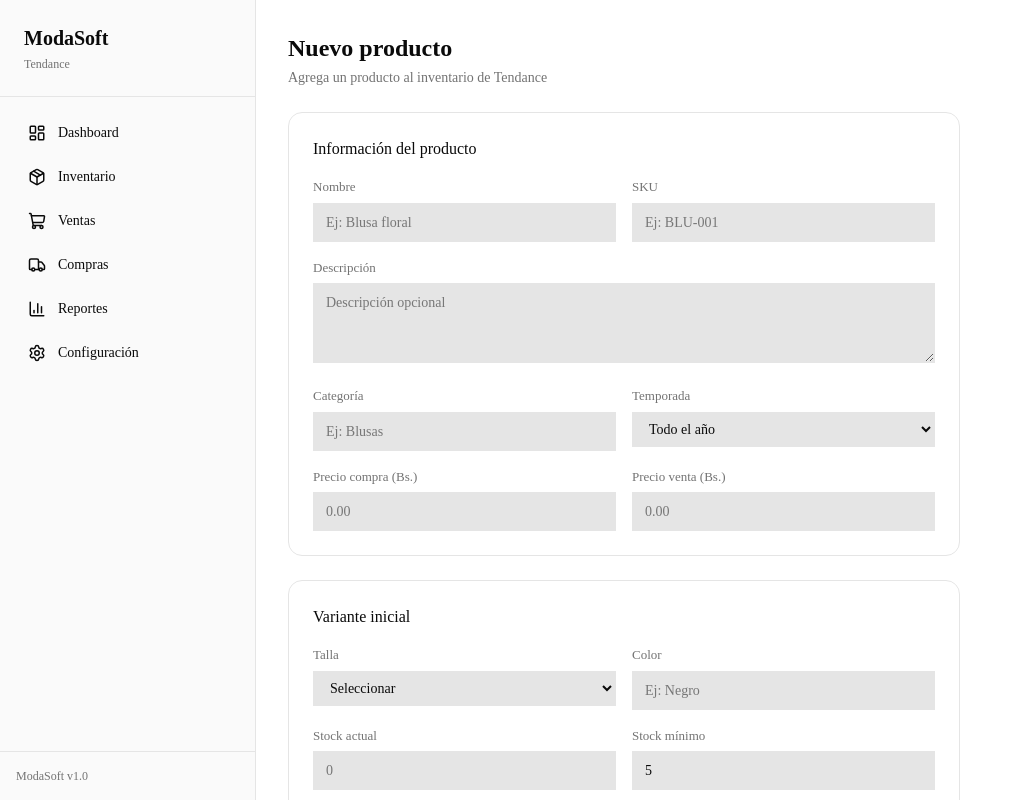
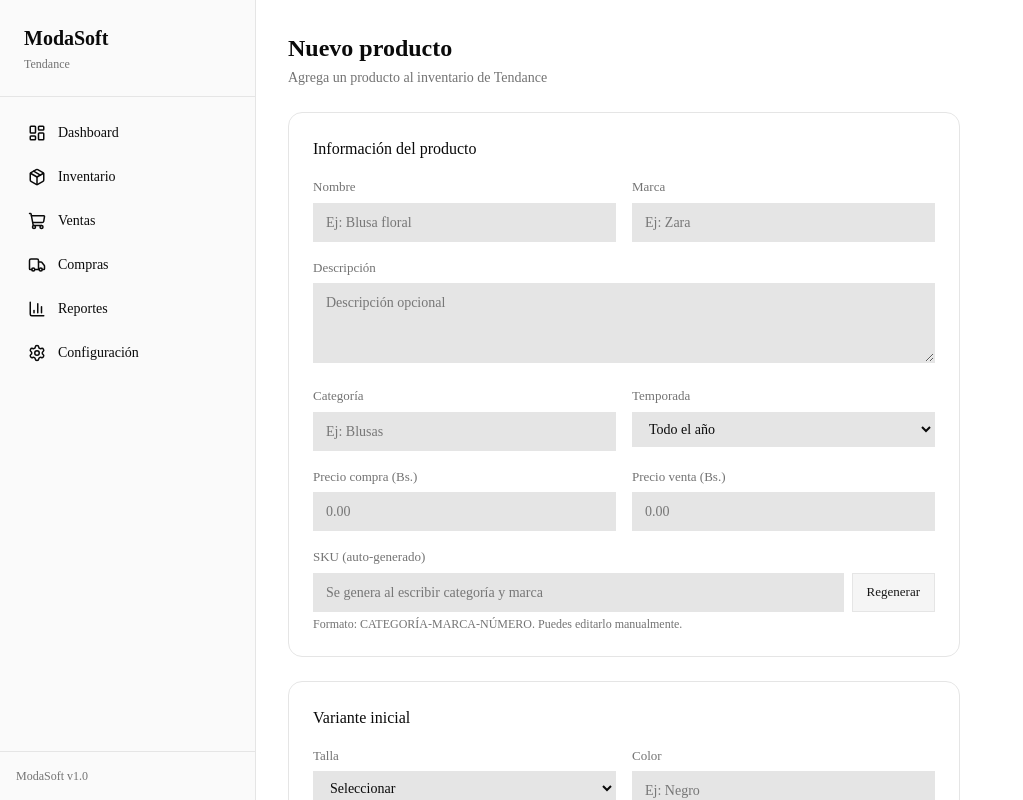
Before and after one commit to AndrewGyt/Modasoft, a Next.js app: page /inventario/nuevo in a window 1280 px wide. Shown: the whole page, without its empty margins (0-1023 px from the left). Built offline with nearby package versions, Linux system fonts and the light colour scheme.

Commit message:
feat: campo marca + SKU auto-generado en inventario

```diff
--- a/src/app/(dashboard)/inventario/nuevo/page.tsx
+++ b/src/app/(dashboard)/inventario/nuevo/page.tsx
@@ -2,6 +2,13 @@
 
 import { useState } from "react"
 import { useRouter } from "next/navigation"
+
+function generarSKU(categoria: string, marca: string) {
+  const cat = categoria.slice(0, 3).toUpperCase() || "PRD"
+  const mar = marca.slice(0, 2).toUpperCase() || "XX"
+  const num = Math.floor(10000 + Math.random() * 90000)
+  return `${cat}-${mar}-${num}`
+}
 
 export default function NuevoProductoPage() {
   const router = useRouter()
@@ -10,6 +17,7 @@ export default function NuevoProductoPage() {
     nombre: "",
     descripcion: "",
     sku: "",
+    marca: "",
     precioCompra: "",
     precioVenta: "",
     temporada: "",
@@ -21,7 +29,17 @@ export default function NuevoProductoPage() {
   })
 
   const handleChange = (e: React.ChangeEvent<HTMLInputElement | HTMLSelectElement | HTMLTextAreaElement>) => {
-    setForm({ ...form, [e.target.name]: e.target.value })
+    const { name, value } = e.target
+    const updated = { ...form, [name]: value }
+
+    if (name === "categoria" || name === "marca") {
+      updated.sku = generarSKU(
+        name === "categoria" ? value : form.categoria,
+        name === "marca" ? value : form.marca
+      )
+    }
+
+    setForm(updated)
   }
 
   const handleSubmit = async (e: React.MouseEvent) => {
@@ -80,8 +98,8 @@ export default function NuevoProductoPage() {
             <input name="nombre" value={form.nombre} onChange={handleChange} style={inputStyle} placeholder="Ej: Blusa floral" />
           </div>
           <div>
-            <label style={labelStyle}>SKU</label>
-            <input name="sku" value={form.sku} onChange={handleChange} style={inputStyle} placeholder="Ej: BLU-001" />
+            <label style={labelStyle}>Marca</label>
+            <input name="marca" value={form.marca} onChange={handleChange} style={inputStyle} placeholder="Ej: Zara" />
           </div>
         </div>
 
@@ -116,6 +134,38 @@ export default function NuevoProductoPage() {
             <label style={labelStyle}>Precio venta (Bs.)</label>
             <input name="precioVenta" type="number" value={form.precioVenta} onChange={handleChange} style={inputStyle} placeholder="0.00" />
           </div>
+        </div>
+
+        <div>
+          <label style={labelStyle}>SKU (auto-generado)</label>
+          <div className="flex gap-2">
+            <input
+              name="sku"
+              value={form.sku}
+              onChange={handleChange}
+              style={inputStyle}
+              placeholder="Se genera al escribir categoría y marca"
+            />
+            <button
+              onClick={() => setForm({ ...form, sku: generarSKU(form.categoria, form.marca) })}
+              type="button"
+              style={{
+                padding: "8px 14px",
+                borderRadius: "var(--radius-md)",
+                border: "1px solid var(--border)",
+                background: "var(--secondary)",
+                color: "var(--secondary-foreground)",
+                fontSize: "13px",
+                cursor: "pointer",
+                whiteSpace: "nowrap",
+              }}
+            >
+              Regenerar
+            </button>
+          </div>
+          <p className="text-xs mt-1" style={{ color: "var(--muted-foreground)" }}>
+            Formato: CATEGORÍA-MARCA-NÚMERO. Puedes editarlo manualmente.
+          </p>
         </div>
       </div>
 
--- a/src/app/api/productos/route.ts
+++ b/src/app/api/productos/route.ts
@@ -60,6 +60,7 @@ export async function POST(req: Request) {
         precioCompra: parseFloat(body.precioCompra),
         precioVenta: parseFloat(body.precioVenta),
         temporada: body.temporada || null,
+        marca: body.marca || null,
         variantes: {
           create: {
             talla: body.talla,
```
Also changed, not shown: 1 other file (tests, documents, lock files or other folders).
